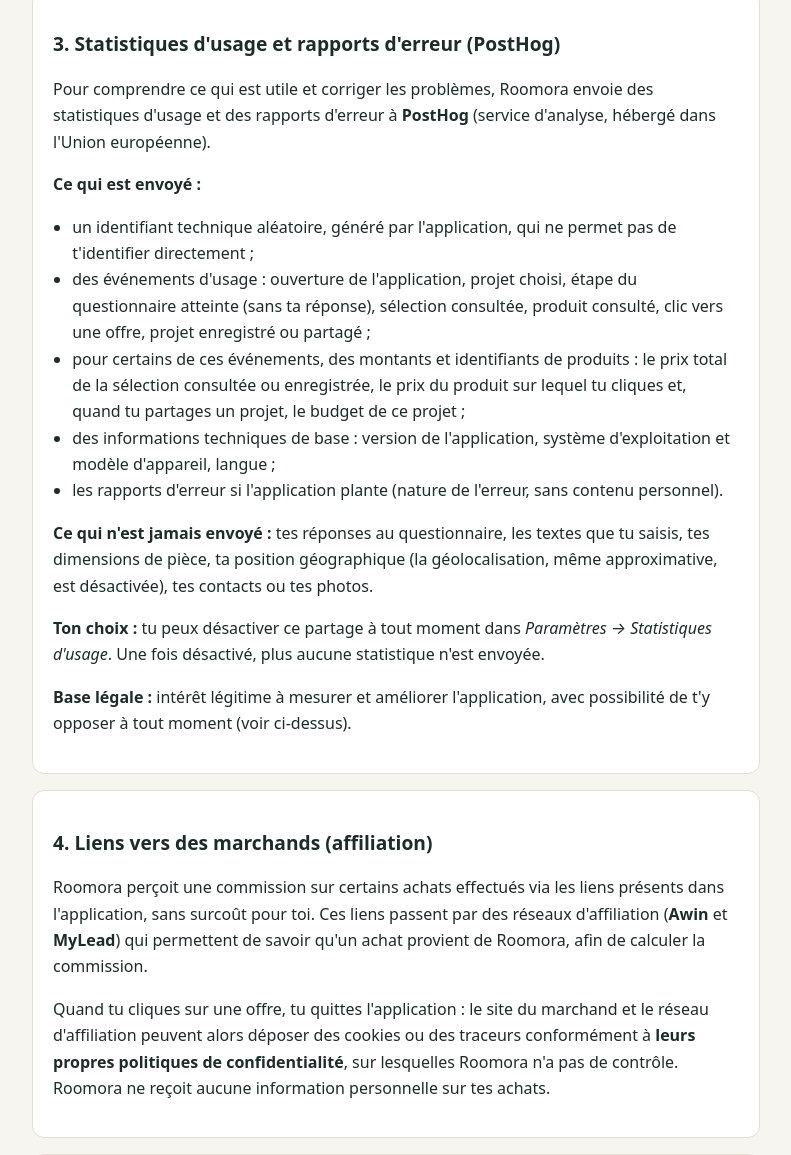
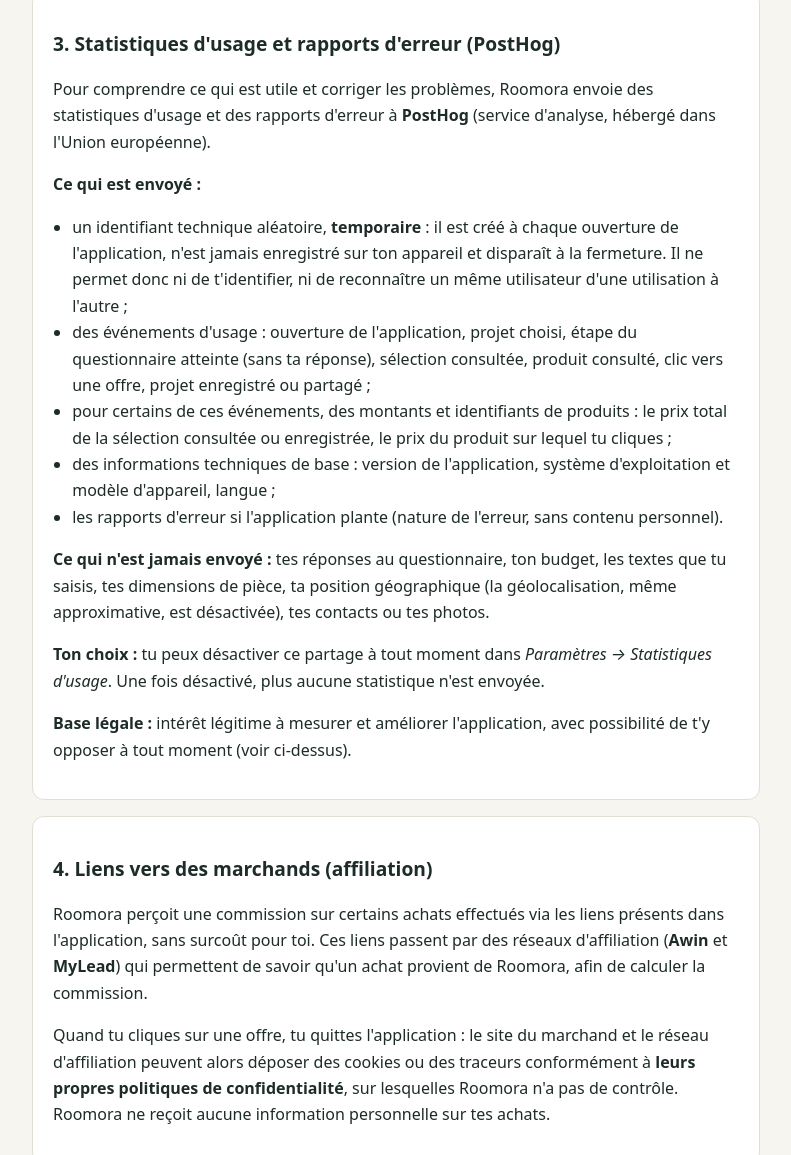
Before and after one commit to Optikoin/roomora-legal, a plain HTML site: page index.html in a window 1280 px wide. Shown: the part 687-1842 px from the top of the page, without its empty margins (244-1035 px from the left). Drawn offline with Linux system fonts and the light colour scheme.

Commit message:
Politique : identifiant temporaire, sans budget
Co-Authored-By: Claude Sonnet 5.5 <noreply@anthropic.com>

```diff
--- a/index.html
+++ b/index.html
@@ -45,13 +45,13 @@
     <p>Pour comprendre ce qui est utile et corriger les problèmes, Roomora envoie des statistiques d'usage et des rapports d'erreur à <strong>PostHog</strong> (service d'analyse, hébergé dans l'Union européenne).</p>
     <p><strong>Ce qui est envoyé :</strong></p>
     <ul>
-      <li>un identifiant technique aléatoire, généré par l'application, qui ne permet pas de t'identifier directement ;</li>
+      <li>un identifiant technique aléatoire, <strong>temporaire</strong> : il est créé à chaque ouverture de l'application, n'est jamais enregistré sur ton appareil et disparaît à la fermeture. Il ne permet donc ni de t'identifier, ni de reconnaître un même utilisateur d'une utilisation à l'autre ;</li>
       <li>des événements d'usage : ouverture de l'application, projet choisi, étape du questionnaire atteinte (sans ta réponse), sélection consultée, produit consulté, clic vers une offre, projet enregistré ou partagé ;</li>
-      <li>pour certains de ces événements, des montants et identifiants de produits : le prix total de la sélection consultée ou enregistrée, le prix du produit sur lequel tu cliques et, quand tu partages un projet, le budget de ce projet ;</li>
+      <li>pour certains de ces événements, des montants et identifiants de produits : le prix total de la sélection consultée ou enregistrée, le prix du produit sur lequel tu cliques ;</li>
       <li>des informations techniques de base : version de l'application, système d'exploitation et modèle d'appareil, langue ;</li>
       <li>les rapports d'erreur si l'application plante (nature de l'erreur, sans contenu personnel).</li>
     </ul>
-    <p><strong>Ce qui n'est jamais envoyé :</strong> tes réponses au questionnaire, les textes que tu saisis, tes dimensions de pièce, ta position géographique (la géolocalisation, même approximative, est désactivée), tes contacts ou tes photos.</p>
+    <p><strong>Ce qui n'est jamais envoyé :</strong> tes réponses au questionnaire, ton budget, les textes que tu saisis, tes dimensions de pièce, ta position géographique (la géolocalisation, même approximative, est désactivée), tes contacts ou tes photos.</p>
     <p><strong>Ton choix :</strong> tu peux désactiver ce partage à tout moment dans <em>Paramètres → Statistiques d'usage</em>. Une fois désactivé, plus aucune statistique n'est envoyée.</p>
     <p><strong>Base légale :</strong> intérêt légitime à mesurer et améliorer l'application, avec possibilité de t'y opposer à tout moment (voir ci-dessus).</p>
   </div>
@@ -79,7 +79,7 @@
 
   <div class="card">
     <h2>8. Tes droits</h2>
-    <p>Conformément au RGPD, tu disposes d'un droit d'accès, de rectification, d'effacement, d'opposition et de limitation du traitement concernant les données te concernant. Écris-nous à <a href="mailto:optikoin.soft@gmail.com">optikoin.soft@gmail.com</a>. Comme l'identifiant utilisé est aléatoire, nous pourrons te demander de le retrouver dans l'application pour traiter ta demande. Tu peux aussi introduire une réclamation auprès de la CNIL (<a href="https://www.cnil.fr">cnil.fr</a>).</p>
+    <p>Conformément au RGPD, tu disposes d'un droit d'accès, de rectification, d'effacement, d'opposition et de limitation du traitement concernant les données te concernant. Écris-nous à <a href="mailto:optikoin.soft@gmail.com">optikoin.soft@gmail.com</a>. Comme aucun identifiant n'est conservé, les statistiques d'usage ne peuvent pas être reliées à une personne précise : nous ne pourrons donc pas retrouver « tes » données, mais tu peux à tout moment les empêcher en désactivant les statistiques dans l'application. Tu peux aussi introduire une réclamation auprès de la CNIL (<a href="https://www.cnil.fr">cnil.fr</a>).</p>
   </div>
 
   <div class="card">
```
